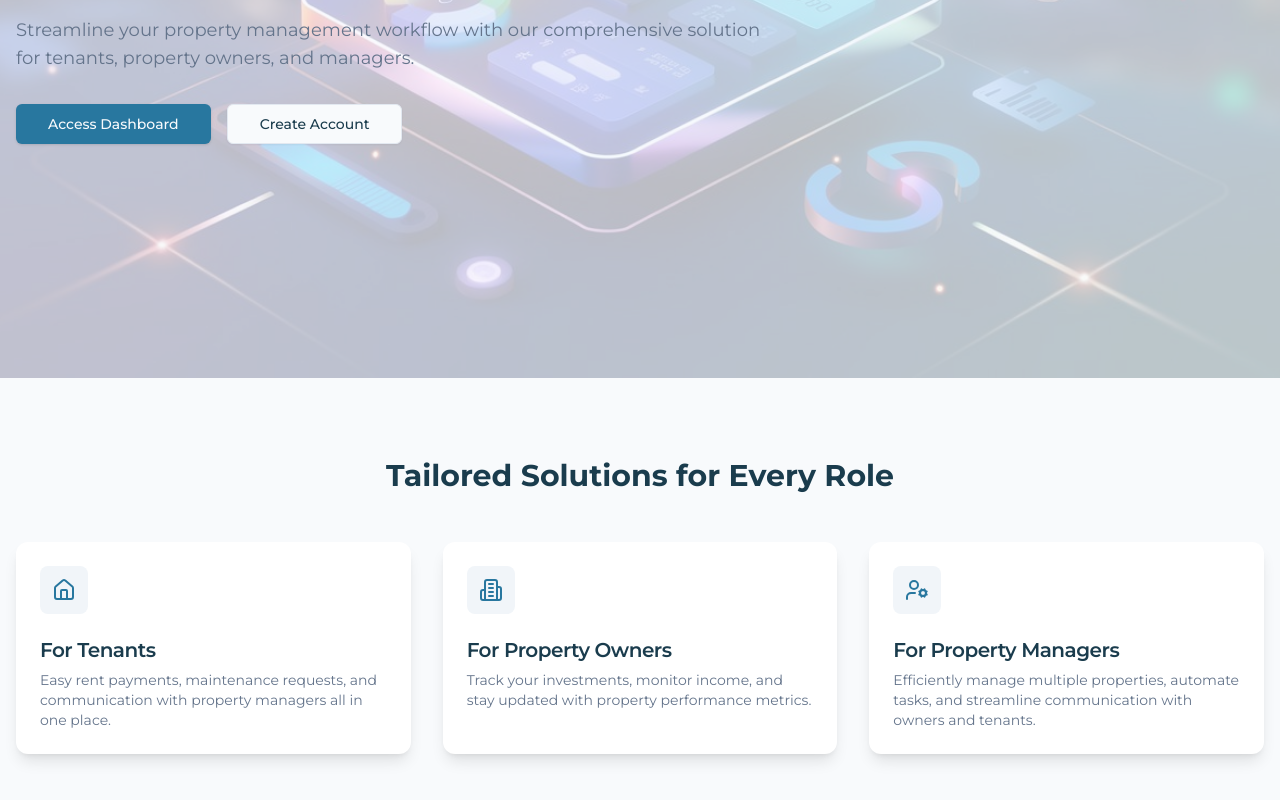
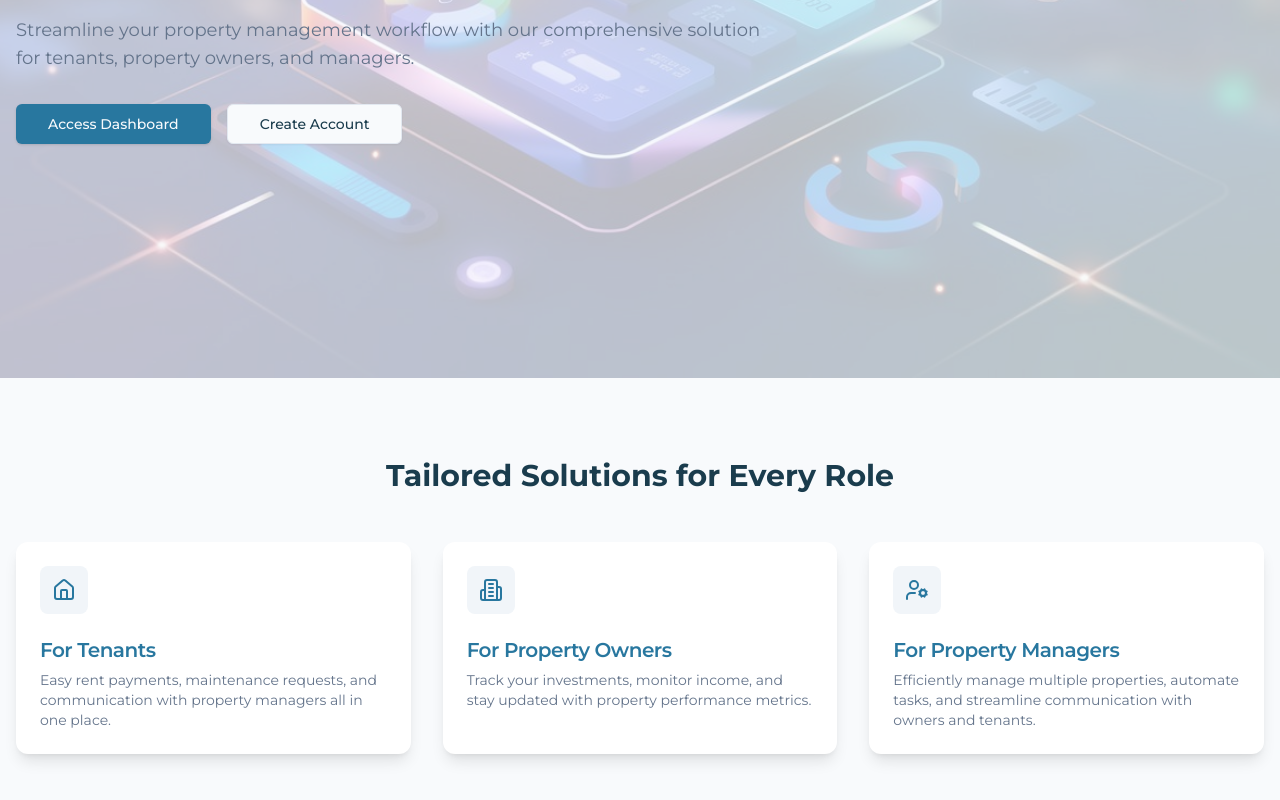
Before and after one commit to klaus-gudy/tenantopia, a Next.js app: page / in a window 1280 px wide. Shown: the part 422-1222 px from the top of the page. Built offline with nearby package versions, Linux system fonts and the light colour scheme.

Commit message:
Enhance UserCard title styling with primary text color

```diff
--- a/components/landing/clients.tsx
+++ b/components/landing/clients.tsx
@@ -21,7 +21,7 @@
         <div className="mb-4 inline-flex h-12 w-12 items-center justify-center rounded-lg bg-muted">
           <Icon className="h-6 w-6 text-primary" />
         </div>
-        <CardTitle className="text-xl font-semibold">{title}</CardTitle>
+        <CardTitle className="text-xl font-semibold text-primary">{title}</CardTitle>
         <CardDescription className="text-muted-foreground">
           {description}
         </CardDescription>
```
